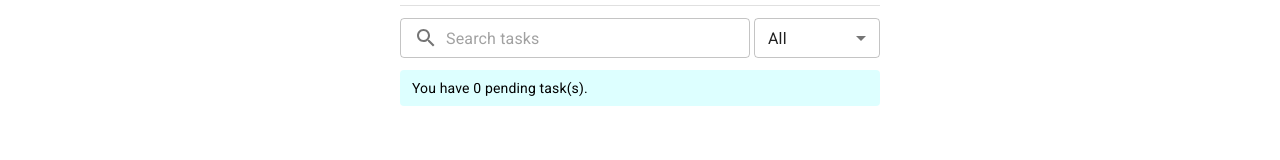
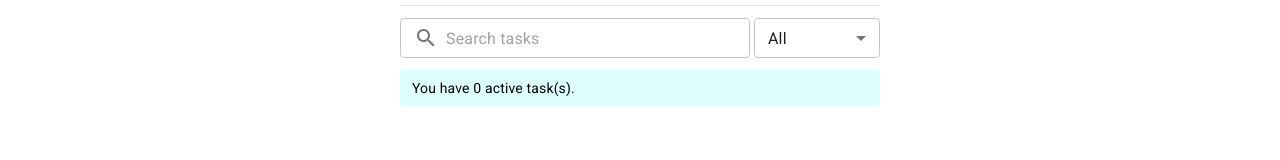
Before and after one commit to Kyubinhan/taskly, a React (Create React App) app: page / in a window 1280 px wide. Shown: the part 127-287 px from the top of the page. Built offline with nearby package versions, Linux system fonts and the light colour scheme.

Commit message:
Change wording from "pending" to "active"

```diff
--- a/src/components/ActiveTaskCount/ActiveTaskCount.tsx
+++ b/src/components/ActiveTaskCount/ActiveTaskCount.tsx
@@ -14,7 +14,7 @@ const ActiveTaskCount: React.FC<Props> = ({ count }) => {
       data-testid="active-task-count"
       variant="body2"
     >
-      You have {count} pending task(s).
+      You have {count} active task(s).
     </Typography>
   )
 }
```
Also changed, not shown: 2 other files (tests, documents, lock files or other folders).
